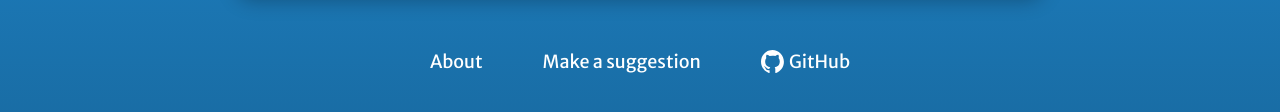
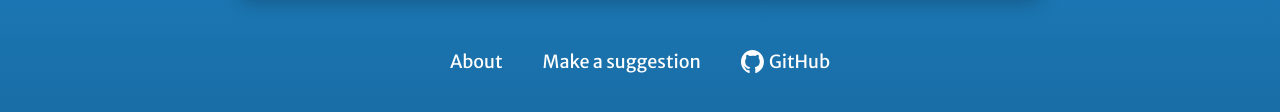
Before and after one commit to rstenlund/bunci_js, a website built with Vite: page index.html in a window 1280 px wide. Shown: the part 632-744 px from the top of the page. Built offline with nearby package versions, Linux system fonts and the light colour scheme; some packages are replaced by stand-ins of ours; no server answers; the database is empty; what @clerk/clerk-js would draw is missing.

Commit message:
refactor navbar link margins for improved layout consistency

```diff
--- a/src/style.css
+++ b/src/style.css
@@ -38,7 +38,10 @@ body {
   color: white;
   text-decoration: none;
   font-size: 18px;
-  margin: 30px;
+  margin-top: 30px;
+  margin-bottom: 30px;
+  margin-left: 20px;
+  margin-right: 20px;
 }
 
 .navbar a img {
```
